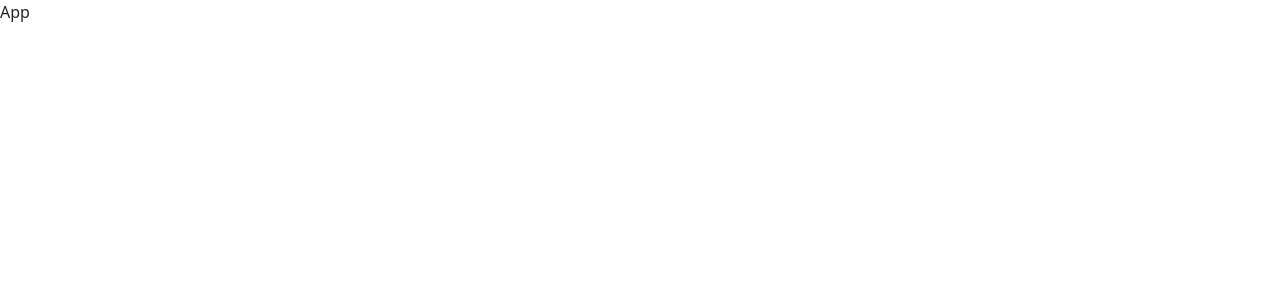
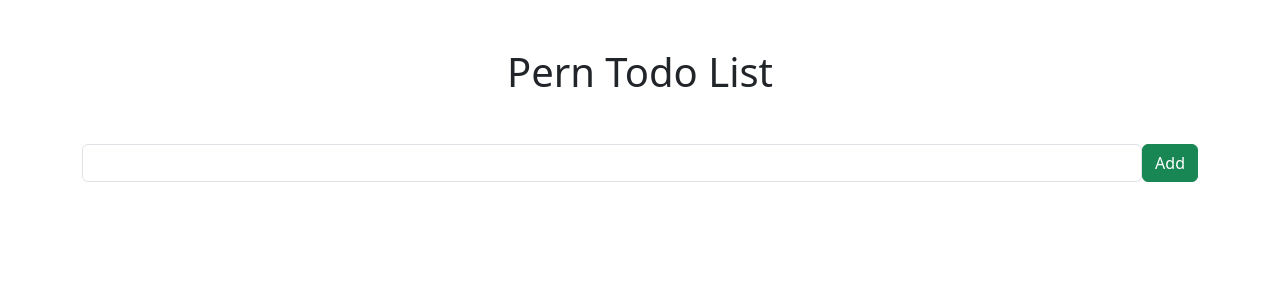
Before and after one commit to NammDev/pern-todo, a React (Create React App) app in the folder client/: page / in a window 1280 px wide. Shown: the top 300 px of the page. Built offline with nearby package versions, Linux system fonts and the light colour scheme; the HTML template or start-up script is replaced by a standard one.

Commit message:
Axios & submit form to add todo

```diff
--- a/client/package.json
+++ b/client/package.json
@@ -6,6 +6,7 @@
     "@testing-library/jest-dom": "^5.16.5",
     "@testing-library/react": "^13.4.0",
     "@testing-library/user-event": "^13.5.0",
+    "axios": "^1.2.2",
     "bootstrap": "^5.3.0-alpha1",
     "react": "^18.2.0",
     "react-dom": "^18.2.0",
--- a/client/src/App.js
+++ b/client/src/App.js
@@ -1,5 +1,11 @@
+import InputTodo from './components/InputTodo'
+
 function App() {
-  return <div className='app'>App</div>
+  return (
+    <div className='app'>
+      <InputTodo />
+    </div>
+  )
 }
 
 export default App
--- /dev/null
+++ b/client/src/components/InputTodo.jsx
@@ -0,0 +1,34 @@
+import { useState } from 'react'
+import axios from '../utils/axiosCustom'
+
+function InputTodo() {
+  const [description, setDescription] = useState(' ')
+
+  const onSubmit = async (e) => {
+    e.preventDefault()
+    try {
+      const body = { description }
+      const response = await axios.post('/todos', JSON.stringify(body))
+      console.log(response.data)
+    } catch (error) {
+      console.log(error)
+    }
+  }
+
+  return (
+    <div className='container'>
+      <h1 className='text-center my-5'>Pern Todo List</h1>
+      <form className='d-flex' onSubmit={onSubmit}>
+        <input
+          type='text'
+          className='form-control'
+          value={description}
+          onChange={(e) => setDescription(e.target.value)}
+        />
+        <button className='btn btn-success'>Add</button>
+      </form>
+    </div>
+  )
+}
+
+export default InputTodo
--- /dev/null
+++ b/client/src/utils/axiosCustom.js
@@ -0,0 +1,10 @@
+import axios from 'axios'
+
+const instance = axios.create({
+  baseURL: 'http://localhost:3000',
+  headers: {
+    'Content-Type': 'application/json',
+  },
+})
+
+export default instance
```
Also changed, not shown: 1 other file (tests, documents, lock files or other folders).
